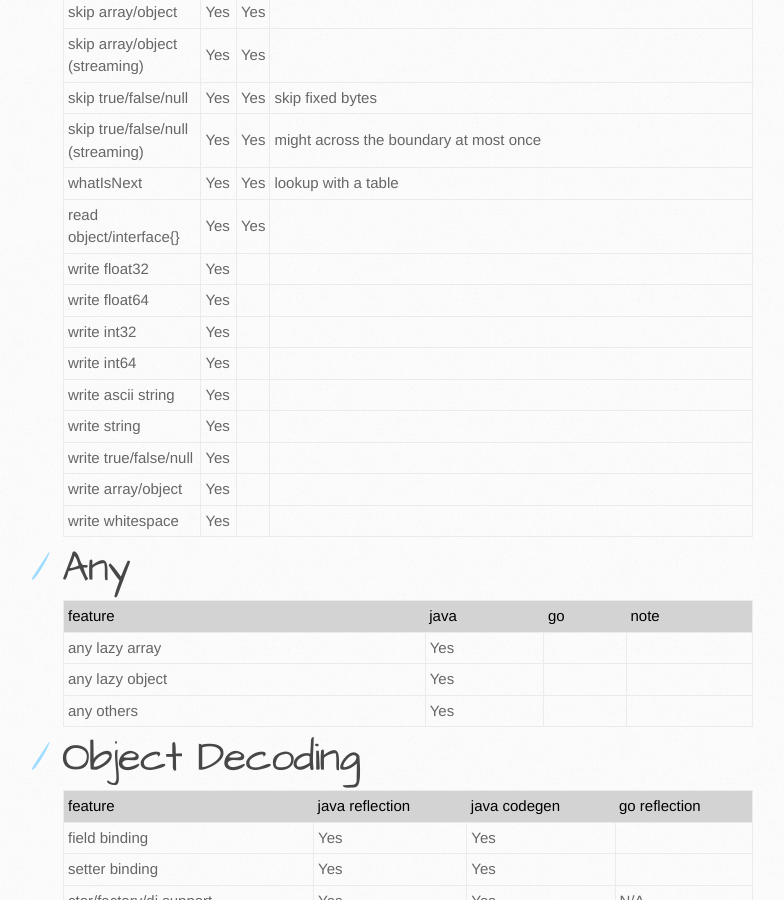
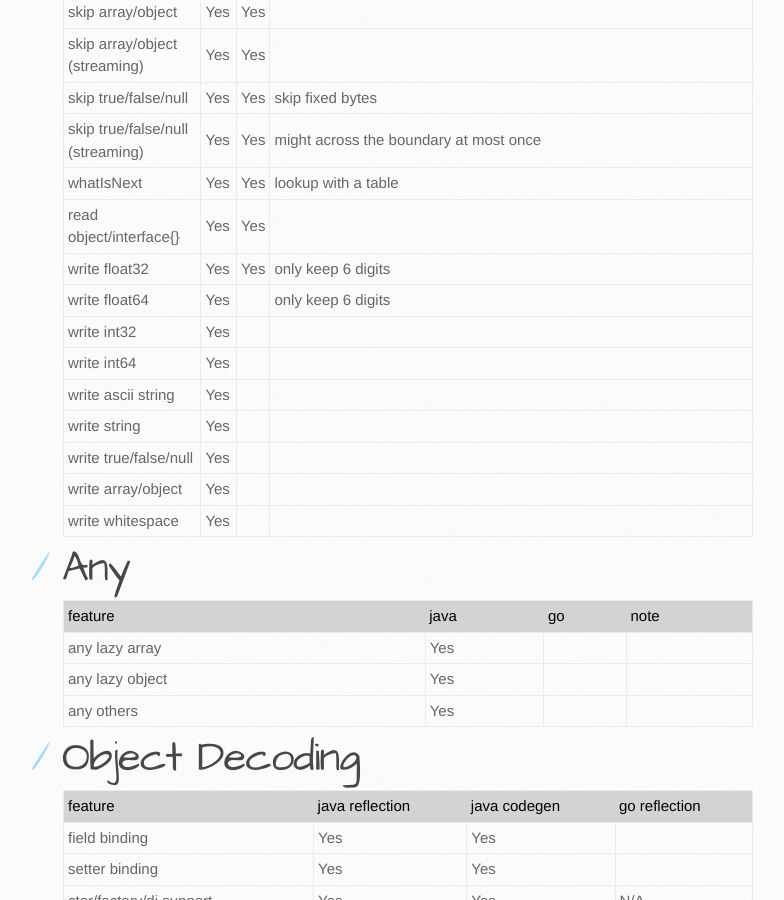
Before and after one commit to json-iterator/json-iterator.github.io, a Jekyll site: the page built from features.md, in a window 1280 px wide and 900 px high, scrolled down 1604 px. Shown: the whole window, without its empty margins (107-891 px from the left). Built offline with Jekyll 4.4.1, drawn with Linux system fonts in a browser that asks for light colours; comment, search, counter and statistics services are not loaded.

Commit message:
Update features.md

```diff
--- a/features.md
+++ b/features.md
@@ -37,8 +37,8 @@ title: Jsoniter Features (Java Version)
 | skip true/false/null (streaming) | Yes | Yes | might across the boundary at most once |
 | whatIsNext | Yes | Yes | lookup with a table |
 | read object/interface{} | Yes | Yes | |
-| write float32 | Yes |  |
-| write float64 | Yes |  |
+| write float32 | Yes | Yes | only keep 6 digits |
+| write float64 | Yes |  | only keep 6 digits |
 | write int32 | Yes |  |
 | write int64 | Yes |  |
 | write ascii string | Yes |  |
```
